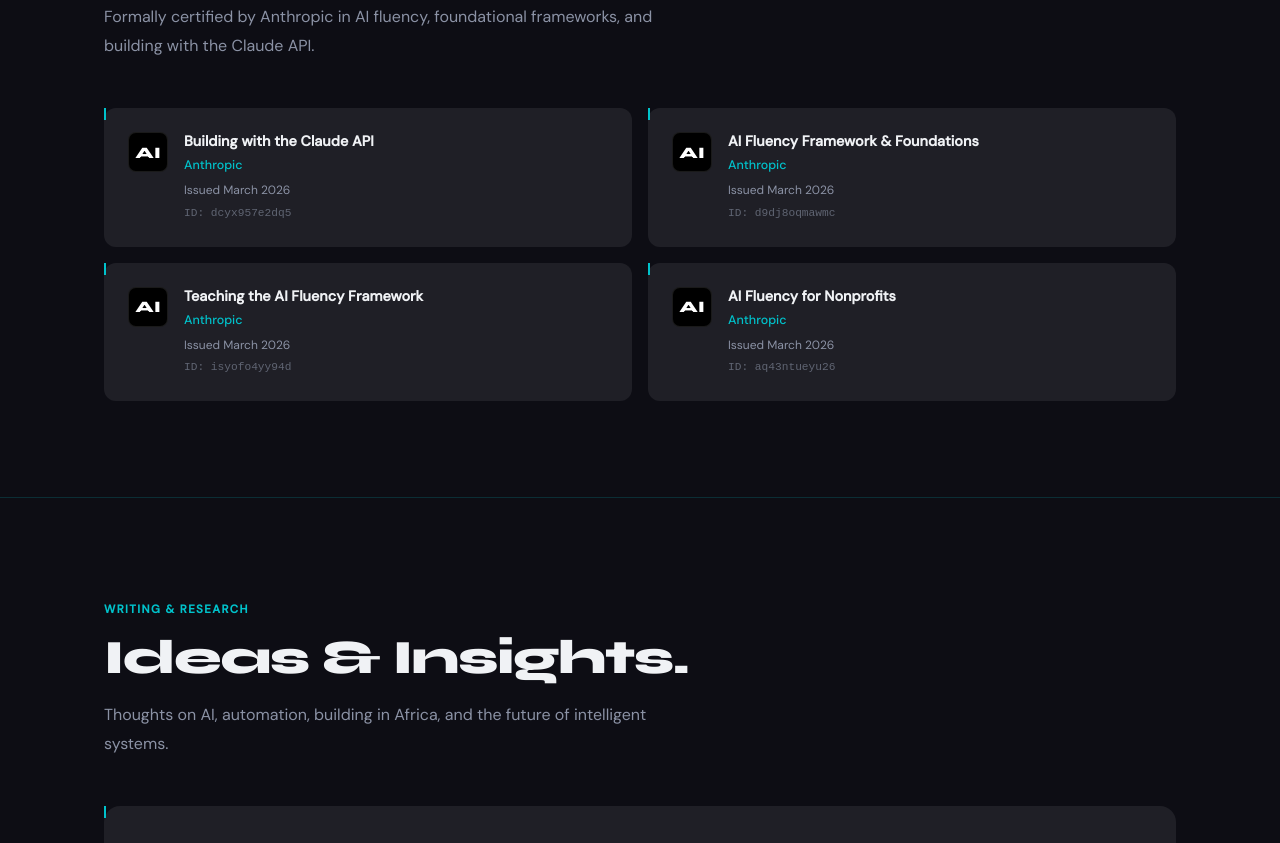
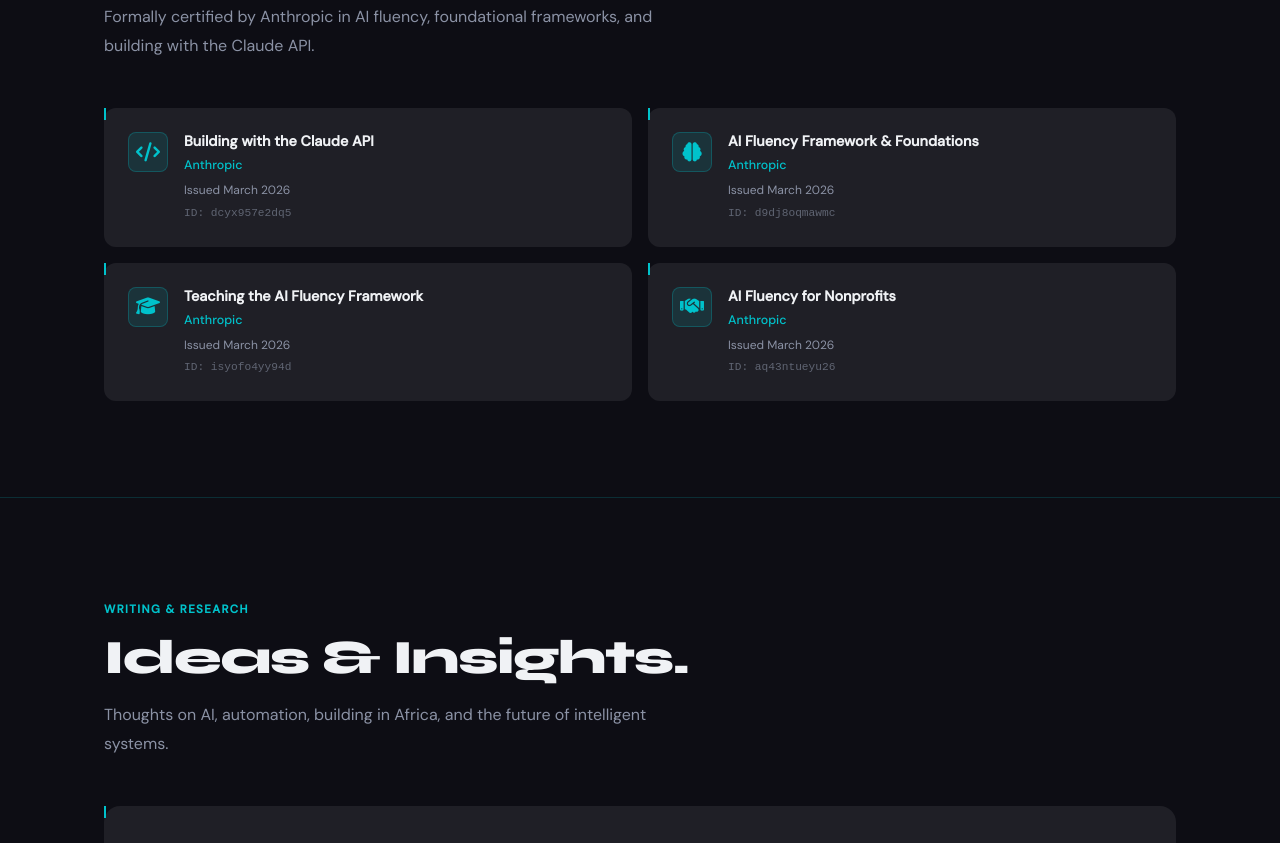
Before and after one commit to oladokunpelumi/Pelumi_Portfolio, a plain HTML site: page index.html in a window 1280 px wide. Shown: the part 4552-5395 px from the top of the page. Drawn offline with Linux system fonts and the light colour scheme; a small style sheet from the web is missing.

Commit message:
Add Font Awesome icons for certifications with teal design color

```diff
--- a/index.html
+++ b/index.html
@@ -7,6 +7,7 @@
 <link rel="preconnect" href="https://fonts.googleapis.com">
 <link rel="preconnect" href="https://fonts.gstatic.com" crossorigin>
 <link href="https://fonts.googleapis.com/css2?family=Syne:wght@400;600;700;800&family=DM+Sans:ital,wght@0,300;0,400;0,500;1,300&display=swap" rel="stylesheet">
+<link rel="stylesheet" href="https://cdnjs.cloudflare.com/ajax/libs/font-awesome/6.5.2/css/all.min.css" integrity="sha512-EvmCpI0gKaDsi+71n2pqfZ5+RnW5IHL9u5p5+9DwGtqWJ9+dh/j0jd0V7v4LksV5u+R5F5u5p+9DwGtqWJ9+dh" crossorigin="anonymous" referrerpolicy="no-referrer" />
 <style>
 :root {
   --bg: #0d0d14;
@@ -630,15 +631,15 @@
 
 .cert-logo {
   width: 40px; height: 40px;
-  background: #000;
+  background: var(--teal-dim);
   border-radius: 8px;
   display: flex; align-items: center; justify-content: center;
   font-weight: 900;
-  font-size: 1rem;
-  color: #fff;
+  font-size: 1.2rem;
+  color: var(--teal);
   font-family: var(--font-display);
   flex-shrink: 0;
-  border: 1px solid rgba(255,255,255,0.1);
+  border: 1px solid rgba(0, 194, 203, 0.25);
 }
 
 .cert-info { flex: 1; }
@@ -1195,7 +1196,7 @@
 
   <div class="certs-grid">
     <div class="cert-card">
-      <div class="cert-logo">AI</div>
+      <div class="cert-logo"><i class="fas fa-code"></i></div>
       <div class="cert-info">
         <div class="cert-name">Building with the Claude API</div>
         <div class="cert-issuer">Anthropic</div>
@@ -1204,7 +1205,7 @@
       </div>
     </div>
     <div class="cert-card">
-      <div class="cert-logo">AI</div>
+      <div class="cert-logo"><i class="fas fa-brain"></i></div>
       <div class="cert-info">
         <div class="cert-name">AI Fluency Framework &amp; Foundations</div>
         <div class="cert-issuer">Anthropic</div>
@@ -1213,7 +1214,7 @@
       </div>
     </div>
     <div class="cert-card">
-      <div class="cert-logo">AI</div>
+      <div class="cert-logo"><i class="fas fa-graduation-cap"></i></div>
       <div class="cert-info">
         <div class="cert-name">Teaching the AI Fluency Framework</div>
         <div class="cert-issuer">Anthropic</div>
@@ -1222,7 +1223,7 @@
       </div>
     </div>
     <div class="cert-card">
-      <div class="cert-logo">AI</div>
+      <div class="cert-logo"><i class="fas fa-handshake"></i></div>
       <div class="cert-info">
         <div class="cert-name">AI Fluency for Nonprofits</div>
         <div class="cert-issuer">Anthropic</div>
```
